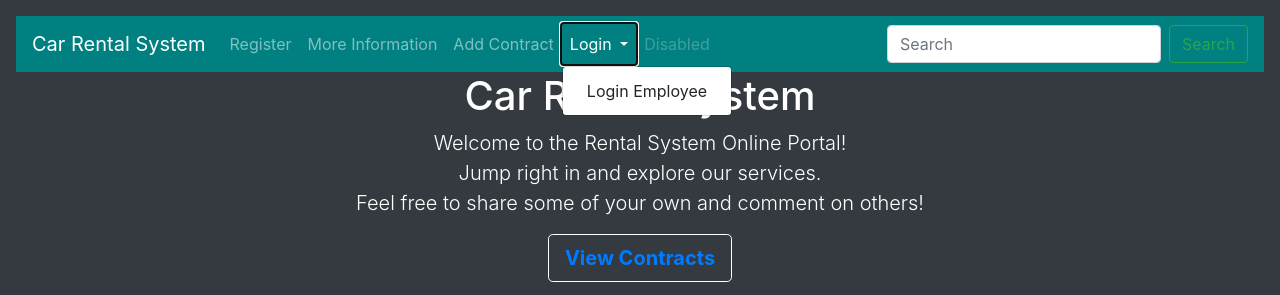
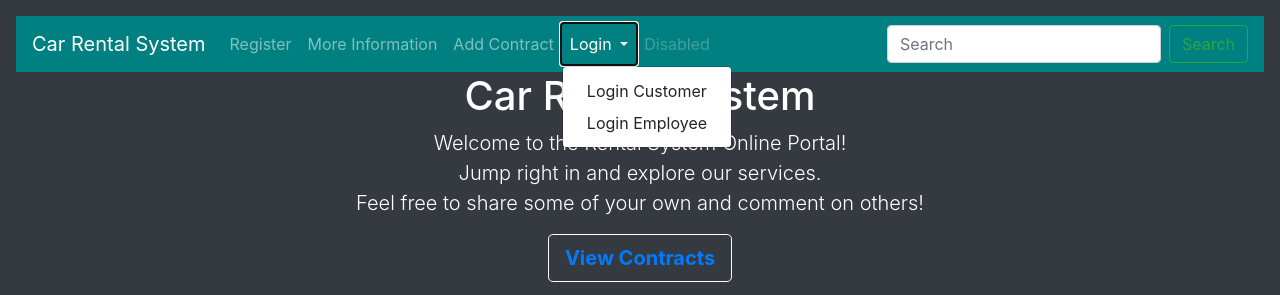
Before and after one commit to abdullahbilalawan/CarRentalSystem, a PHP site: page /home.php in a window 1280 px wide, after a click on "Login". Shown: the top 295 px of the page. Run offline with PHP 8.4, Linux system fonts and the light colour scheme.

Commit message:
login employee option added in navbar and linked to page.php

```diff
--- a/home.php
+++ b/home.php
@@ -37,7 +37,8 @@
                 Login
               </a>
               <div class="dropdown-menu" aria-labelledby="navbarDropdown">
-                <a class="dropdown-item" href="loginht.php">Login Employee</a>
+                <a class="dropdown-item" href="loginht.php">Login Customer</a>
+                <a class="dropdown-item" href="employee_login.php">Login Employee</a>
               </div>
             </li>
             <li class="nav-item">
```
